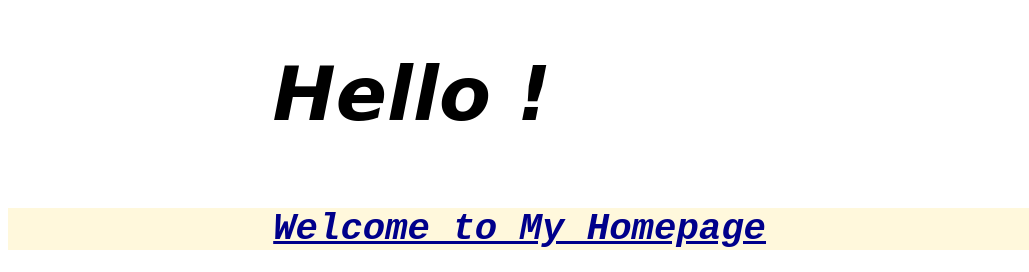
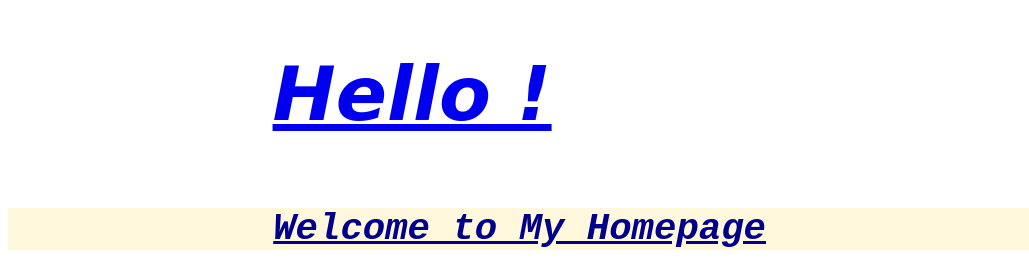
Before and after one commit to rajkhowa-j/vapo, a plain HTML site: page index.html in a window 1280 px wide. Shown: the top 272 px of the page, 0-1029 px from the left. Drawn offline with Linux system fonts and the light colour scheme.

Commit message:
Update index.html

```diff
--- a/index.html
+++ b/index.html
@@ -4,7 +4,7 @@
         <link rel="stylesheet" href="styles/stylea.css" type="text/css">
     </head>
     <body>
-        <p class="into"> Hello !
+        <p class="into"><a href="https://rajkhowa-j.github.io/vapo/">Hello !</a>
             <img src="image/logo1.jpg" alt="my_logo" width="200" height="200" align="right">
         </p>
         <h1 id="top">Welcome to My Homepage</h1>
```
